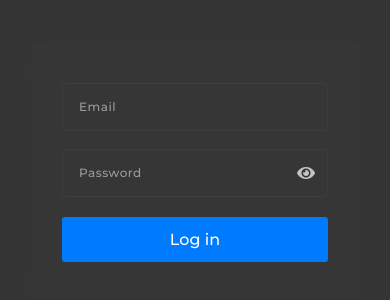
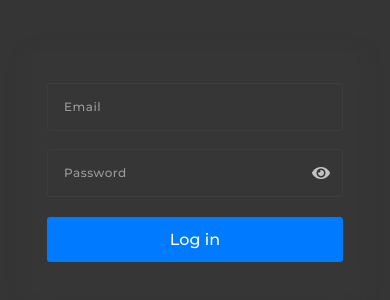
Before and after one commit to indraAK/Floating-Label-Input, a plain HTML site: page index.html in a window 390 px wide. Shown: the part 250-550 px from the top of the page. Drawn offline with Linux system fonts and the light colour scheme.

Commit message:
menambahkan media query

```diff
--- a/style.css
+++ b/style.css
@@ -109,3 +109,9 @@ body {
 .form .btn:hover {
    background-color: #005fc4;
 }
+
+@media screen and (max-width: 414px) {
+   .form {
+      padding: 30px 15px;
+   }
+}
```
